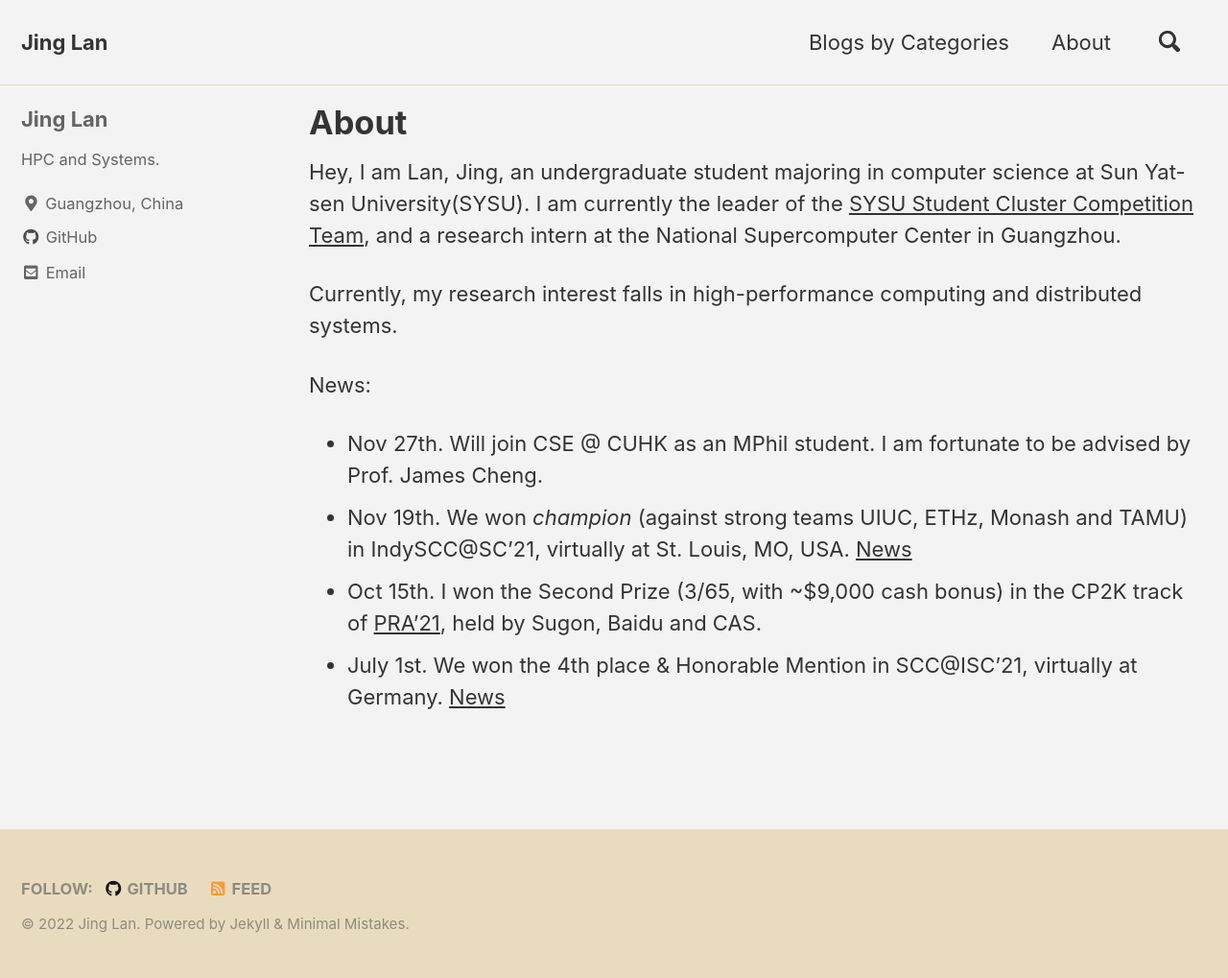
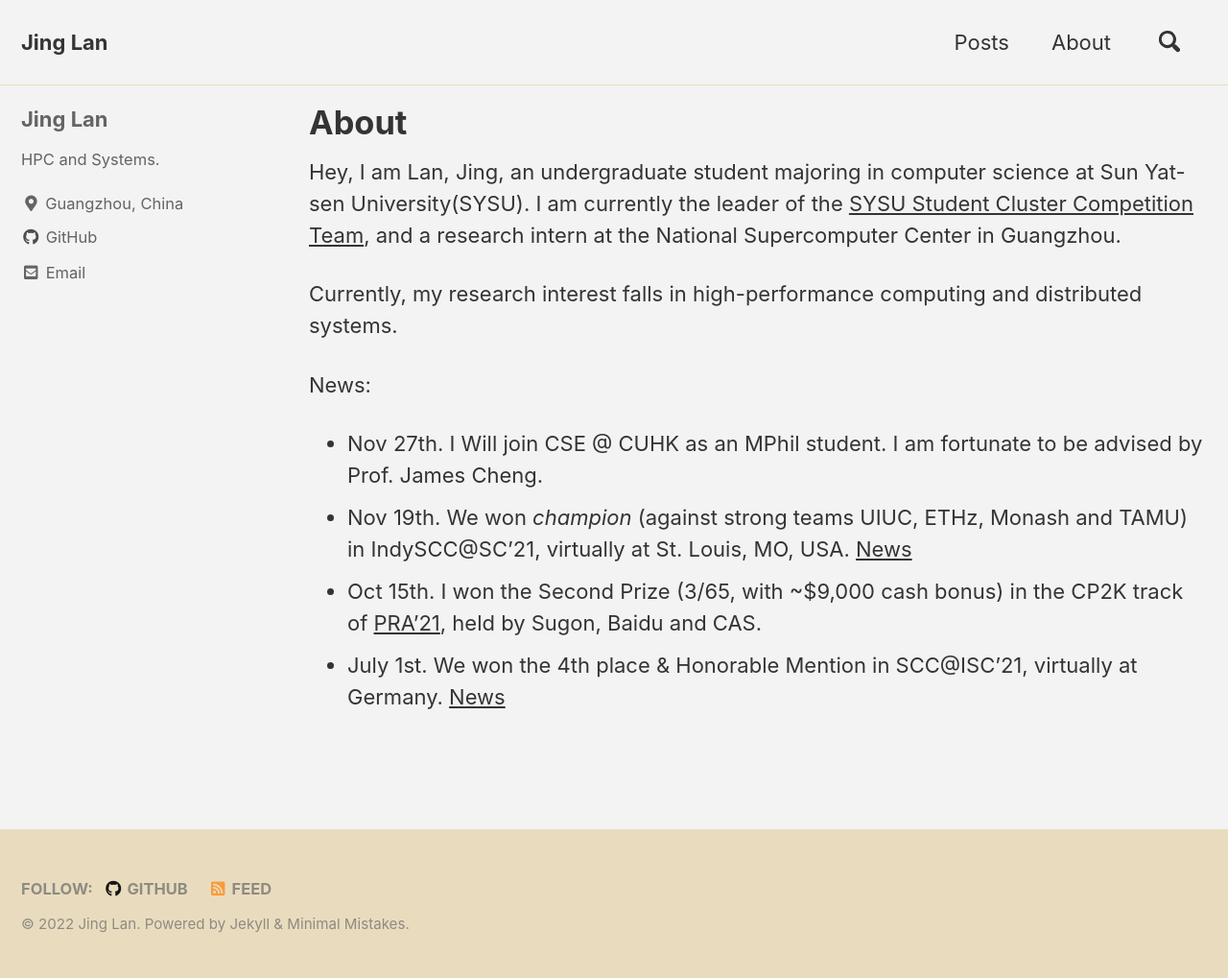
Before and after one commit to Lan-Jing/Lan-Jing.github.io, a Jekyll site: the page built from _pages/home.md, in a window 1280 px wide. Shown: the whole page at 96% size. Built offline with Jekyll 4.4.1, drawn with Linux system fonts in a browser that asks for light colours; cached includes are drawn as plain includes.

Commit message:
remove one post; along with other modifications

```diff
--- a/_data/navigation.yml
+++ b/_data/navigation.yml
@@ -1,6 +1,6 @@
 # main links
 main:
-  - title: "Blogs by Categories"
+  - title: "Posts"
     url: /categories/
   - title: "About"
     url: /
--- a/_pages/home.md
+++ b/_pages/home.md
@@ -12,7 +12,7 @@ Currently, my research interest falls in high-performance computing and distribu
 
 News:
 
-* Nov 27th. Will join CSE @ CUHK as an MPhil student. I am fortunate to be advised by Prof. James Cheng.
+* Nov 27th. I Will join CSE @ CUHK as an MPhil student. I am fortunate to be advised by Prof. James Cheng.
 * Nov 19th. We won *champion* (against strong teams UIUC, ETHz, Monash and TAMU) in IndySCC@SC'21, virtually at St. Louis, MO, USA. [News](https://twitter.com/Supercomputing/status/1461712128180690951)
 * Oct 15th. I won the Second Prize (3/65, with ~$9,000 cash bonus) in the CP2K track of [PRA'21](https://cas-pra.sugon.com/sugon/index2.html), held by Sugon, Baidu and CAS.
 * July 1st. We won the 4th place & Honorable Mention in SCC@ISC'21, virtually at Germany. [News](https://www.hpcadvisorycouncil.com/events/student-cluster-competition/index.php)
--- a/_sass/minimal-mistakes/_variables.scss
+++ b/_sass/minimal-mistakes/_variables.scss
@@ -6,7 +6,7 @@
    Typography
    ========================================================================== */
 
-$doc-font-size: 16 !default;
+$doc-font-size: 14 !default;
 
 /* paragraph indention */
 $paragraph-indent: false !default; // true, false (default)
```
Also changed, not shown: _hidden/2021-4-1-ray.md (renamed from _posts/2021-4-1-ray.md).
